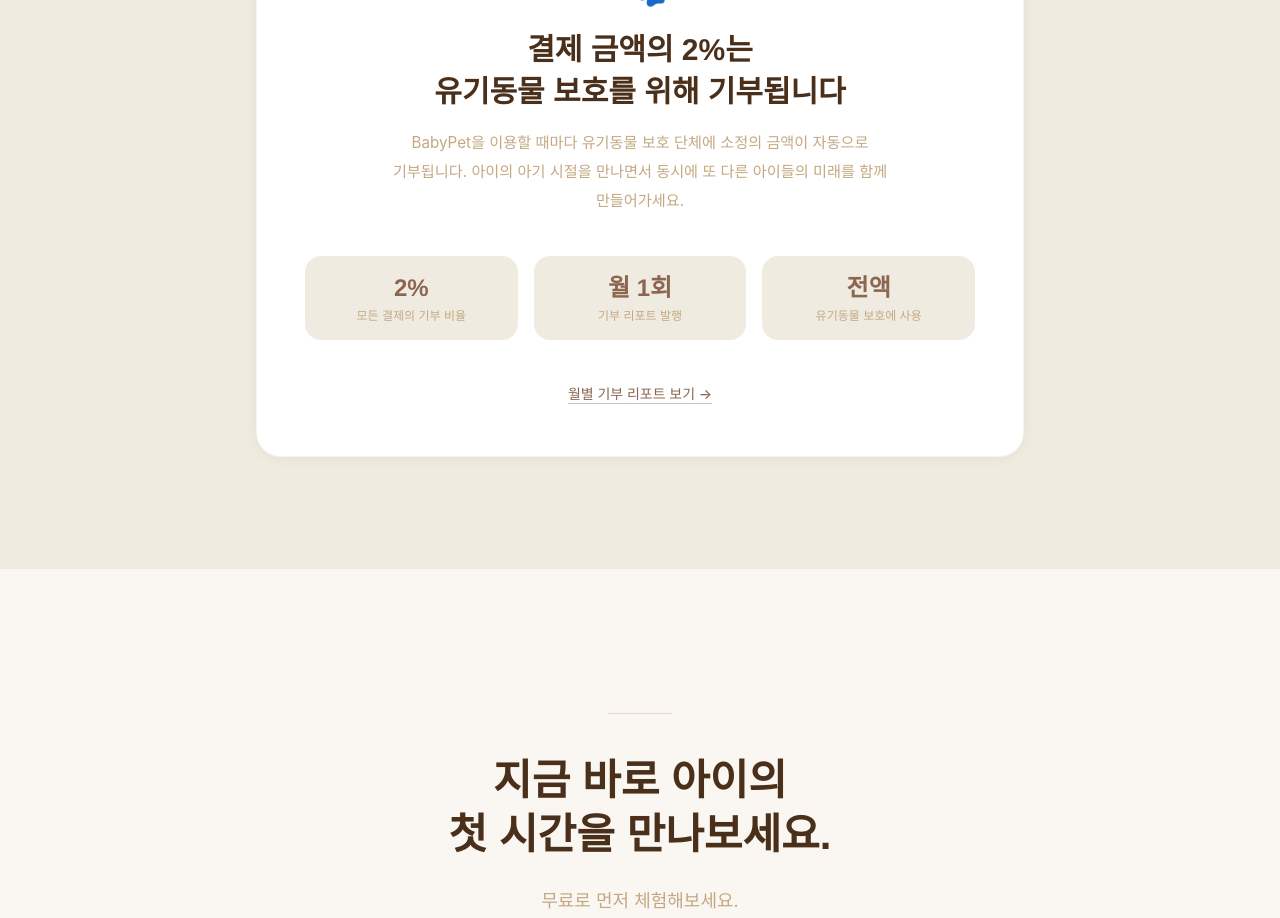
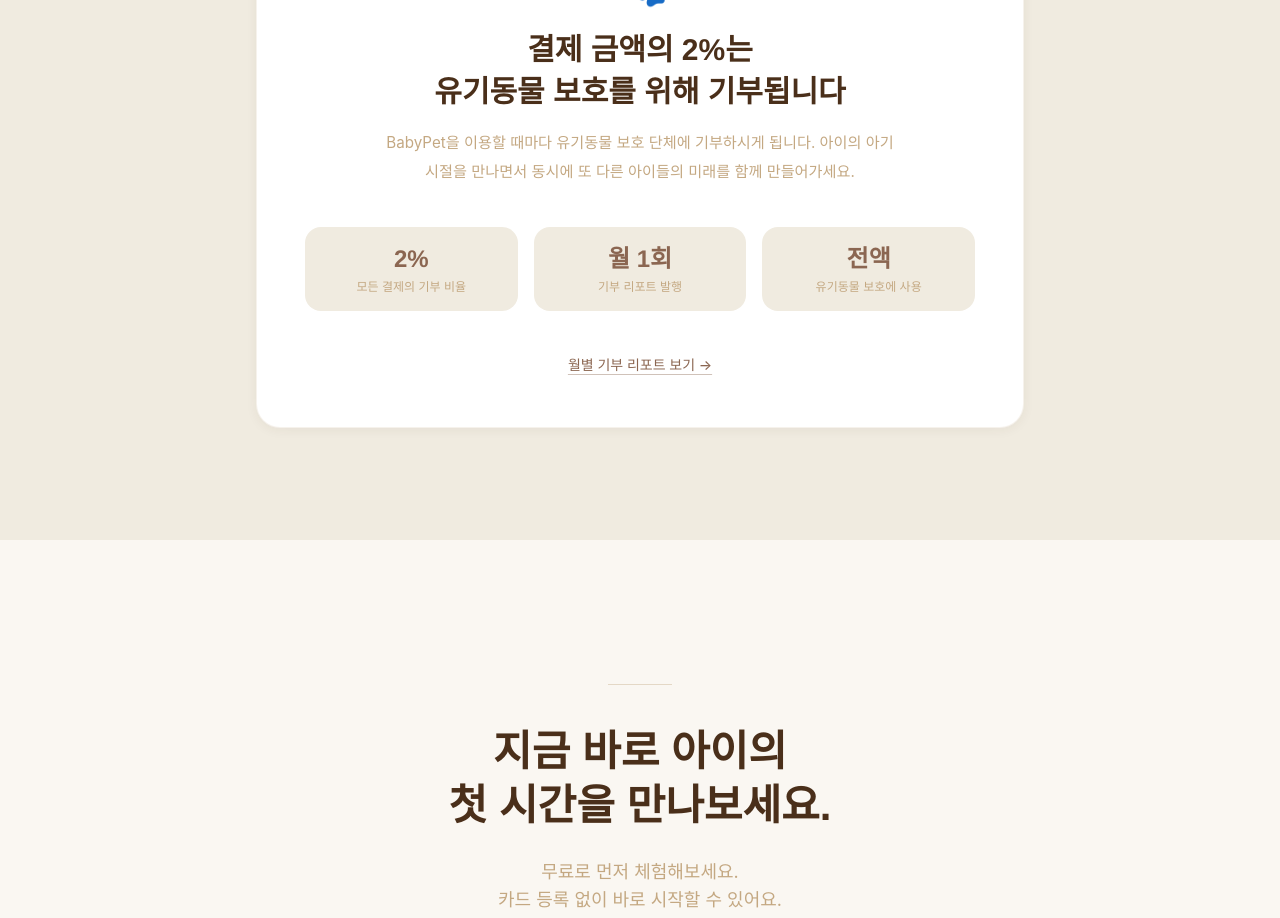
Before and after one commit to oksi2337/mylovelylittlebaby, a Next.js app: page / in a window 1280 px wide. Shown: the part 6680-7598 px from the top of the page. Built offline with nearby package versions, Linux system fonts and the light colour scheme; a web font is replaced by a local one.

Commit message:
auto: update files

```diff
--- a/src/components/landing/DonationSection.tsx
+++ b/src/components/landing/DonationSection.tsx
@@ -44,8 +44,7 @@ export default function DonationSection() {
               유기동물 보호를 위해 기부됩니다
             </h2>
             <p className="text-soft-brown text-[0.95rem] leading-[1.9] max-w-lg mx-auto">
-              BabyPet을 이용할 때마다 유기동물 보호 단체에 소정의 금액이 자동으로
-              기부됩니다.
+              BabyPet을 이용할 때마다 유기동물 보호 단체에 기부하시게 됩니다.
               아이의 아기 시절을 만나면서 동시에 또 다른 아이들의 미래를
               함께 만들어가세요.
             </p>
```
